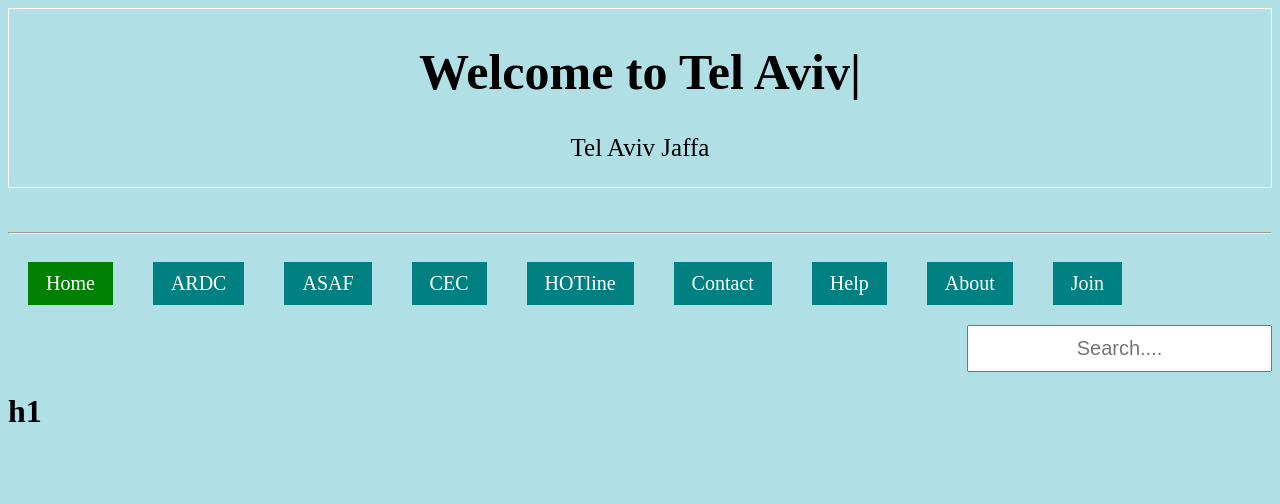
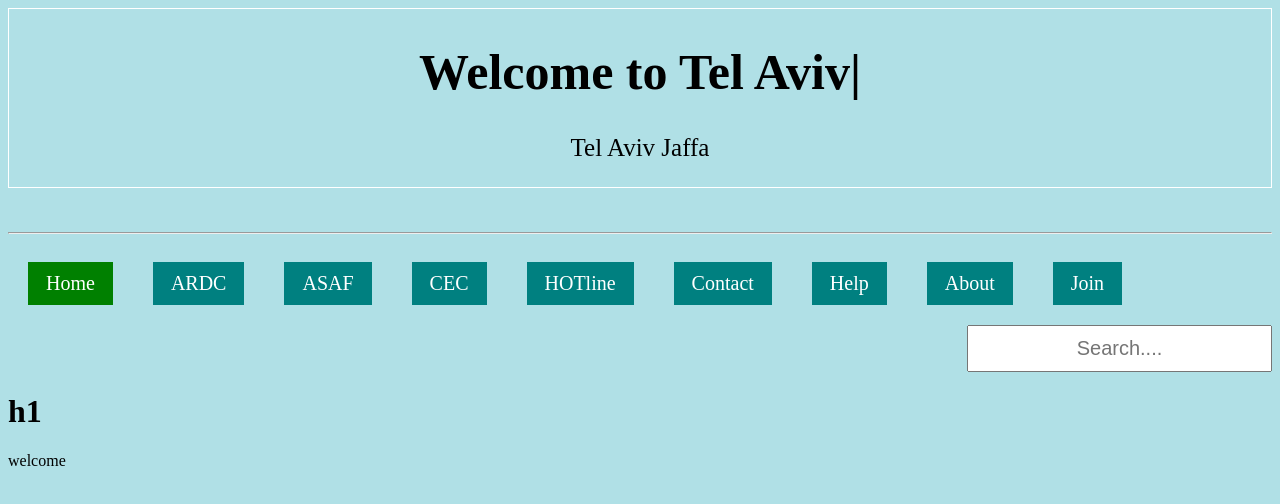
Before and after one commit to Abakar1/my-site, a plain HTML site: page index.html in a window 1280 px wide. Drawn offline with Linux system fonts and the light colour scheme.

Commit message:
my second site

```diff
--- a/index.html
+++ b/index.html
@@ -27,5 +27,8 @@
         <input type="text"placeholder="Search....">
     </nav>
      <h1>h1</h1>
+     <span>
+         welcome
+     </span>
 </body>
 </html>
```
